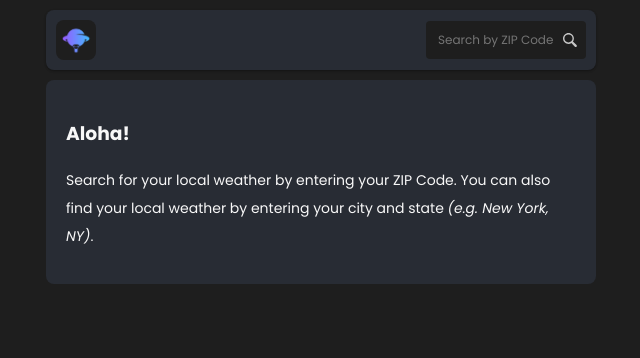
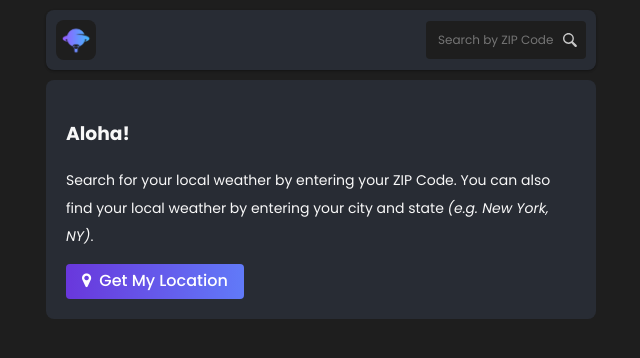
Before and after one commit to davidkim10/react-weather-app, a React (Create React App) app: page / in a window 1280 px wide. Shown: the top 358 px of the page, without its empty margins (319-959 px from the left). Built offline with nearby package versions, Linux system fonts and the light colour scheme.

Commit message:
Added browser location detection to find weather based on geocoordinates

```diff
--- a/src/App.tsx
+++ b/src/App.tsx
@@ -3,7 +3,7 @@ import { Layout } from './components/Layout/Layout';
 import { Section } from './components/Section/Section';
 import { Forecasts } from './components/Forecasts/Forecasts';
 import { CurrentForecast } from './components/CurrentForecast/CurrentForecast';
-import { getWeather } from './utils';
+import { getWeather, getLocation, LocationType } from './utils';
 import type { ICurrentObservation, IForecast, IWeatherData } from './Interfaces';
 import './App.css';
 
@@ -34,7 +34,7 @@ function App() {
     setForecast(weather.forecasts.slice(1));
   }, [weather]);
 
-  const handleSearch = (query: string) => {
+  const handleSearch = (query: LocationType) => {
     if (!query) {
       setError('Please enter a valid ZIP code');
     } else {
@@ -54,6 +54,23 @@ function App() {
     }
   };
 
+  const handleDetectLocation = () => {
+    setLoading(true);
+
+    const onSuccess: PositionCallback = (position) => {
+      const lat = position.coords.latitude.toString();
+      const long = position.coords.longitude.toString();
+      handleSearch({ lat, long });
+    };
+
+    const onError: PositionErrorCallback = (err) => {
+      setLoading(false);
+      setError(err.message);
+    };
+
+    getLocation(onSuccess, onError);
+  };
+
   const handleInputChange: React.ChangeEventHandler<HTMLInputElement> = (e) => {
     setSearchQuery(e.target.value);
   };
@@ -70,6 +87,7 @@ function App() {
         isEmptyState={forecast.length <= 0}
         isLoading={loading}
         error={error}
+        onDetectLocation={handleDetectLocation}
         onChange={handleInputChange}
         onClick={() => handleSearch(searchQuery)}
         onKeyUp={handleKeyUp}
--- a/src/components/EmptyState/EmptyState.tsx
+++ b/src/components/EmptyState/EmptyState.tsx
@@ -1,6 +1,10 @@
 import React from 'react';
 
-export const EmptyState: React.FC = () => {
+interface IEmptyStateProps {
+  onDetectLocation?: React.MouseEventHandler<HTMLButtonElement>;
+}
+
+export const EmptyState: React.FC<IEmptyStateProps> = ({ onDetectLocation }) => {
   return (
     <div className="state-empty forecast-card" style={{ padding: '20px' }}>
       <h3>Aloha!</h3>
@@ -8,6 +12,14 @@ export const EmptyState: React.FC = () => {
         Search for your local weather by entering your ZIP Code. You can also find your
         local weather by entering your city and state <em>(e.g. New York, NY)</em>.
       </p>
+      <button className="btn btn-md" onClick={onDetectLocation}>
+        <i
+          className="fa fa-map-marker"
+          aria-hidden="true"
+          style={{ marginRight: '4px' }}
+        ></i>{' '}
+        Get My Location
+      </button>
     </div>
   );
 };
--- a/src/components/Layout/Layout.tsx
+++ b/src/components/Layout/Layout.tsx
@@ -10,6 +10,7 @@ interface ILayoutProps extends ISearchProps {
   isEmptyState: boolean;
   isLoading?: boolean;
   children: React.ReactNode;
+  onDetectLocation?: React.MouseEventHandler<HTMLButtonElement>;
 }
 
 const Loading = () => (
@@ -28,6 +29,7 @@ export const Layout: React.FC<ILayoutProps> = ({
   error,
   isEmptyState = false,
   isLoading = false,
+  onDetectLocation,
   onChange,
   onClick,
   onKeyUp,
@@ -38,7 +40,7 @@ export const Layout: React.FC<ILayoutProps> = ({
       case isLoading:
         return <Loading />;
       case isEmptyState:
-        return <EmptyState />;
+        return <EmptyState onDetectLocation={onDetectLocation} />;
       default:
         return children;
     }
--- a/src/components/Search/Search.tsx
+++ b/src/components/Search/Search.tsx
@@ -1,6 +1,5 @@
 import React from 'react';
 // import { ReactComponent as Icon } from './search-icon.svg';
-import searchIcon from './search-icon.svg';
 import './Search.css';
 
 export interface ISearchProps {
@@ -31,7 +30,7 @@ export const Search: React.FC<ISearchProps> = ({
         value={value}
       />
       <button className="search-btn" onClick={onClick}>
-        <img className="icon" src={searchIcon} alt="search" />
+        <img className="icon" src="/search-icon.svg" alt="search" />
         {/* <Icon height="14px" width="14px" fill="#fff" /> */}
       </button>
     </div>
--- a/src/utils.tsx
+++ b/src/utils.ts
@@ -1,6 +1,21 @@
 import axios, { AxiosError } from 'axios';
 
 type ClassNameArray = (string | boolean)[];
+
+interface IWeatherParams {
+  format: string;
+  u: string;
+  location?: string;
+  lat?: string;
+  long?: string;
+}
+
+export interface ILocationCoordinates {
+  lat: string;
+  long: string;
+}
+
+export type LocationType = string | ILocationCoordinates;
 
 export const createNumArray = (n: number): number[] => Array.from(Array(n).keys());
 
@@ -10,32 +25,38 @@ export const formatSpeed = (val: string | number): string => `${val}mph`;
 
 export const formatPercent = (n: number): string => `${n}%`;
 
-export const formatTemp = (t: string | number) => `${t}\u00B0F`;
+export const formatTemp = (t: string | number): string => `${t}\u00B0F`;
 
 export const formatDate = (d: number): string => {
-  const date: Date = new Date(d * 1000);
-  return date.toLocaleDateString('en-US', {
+  return new Date(d * 1000).toLocaleDateString('en-US', {
     day: 'numeric',
     month: 'numeric',
     timeZone: 'UTC',
   });
 };
 
-export const getWeather = async (location: string): Promise<any> => {
+export const getLocation = (success: PositionCallback, error: PositionErrorCallback) => {
+  if (navigator.geolocation) navigator.geolocation.getCurrentPosition(success, error);
+};
+
+export const getWeather = async (location: LocationType): Promise<any> => {
   const HOST: string = 'yahoo-weather5.p.rapidapi.com';
   const API_KEY: string = process.env.REACT_APP_WEATHER_APIKEY ?? '';
   const API_ENDPOINT = `https://${HOST}/weather`;
+  const params: IWeatherParams = {
+    format: 'json',
+    u: 'f',
+  };
+
+  if (typeof location === 'string') params.location = location;
+  else Object.assign(params, location);
 
   const config = {
     headers: {
       'X-RapidAPI-Key': API_KEY,
       'X-RapidAPI-Host': HOST,
     },
-    params: {
-      location,
-      format: 'json',
-      u: 'f',
-    },
+    params,
   };
 
   return axios
```
Also changed, not shown: src/components/Search/search-icon.svg (deleted).
